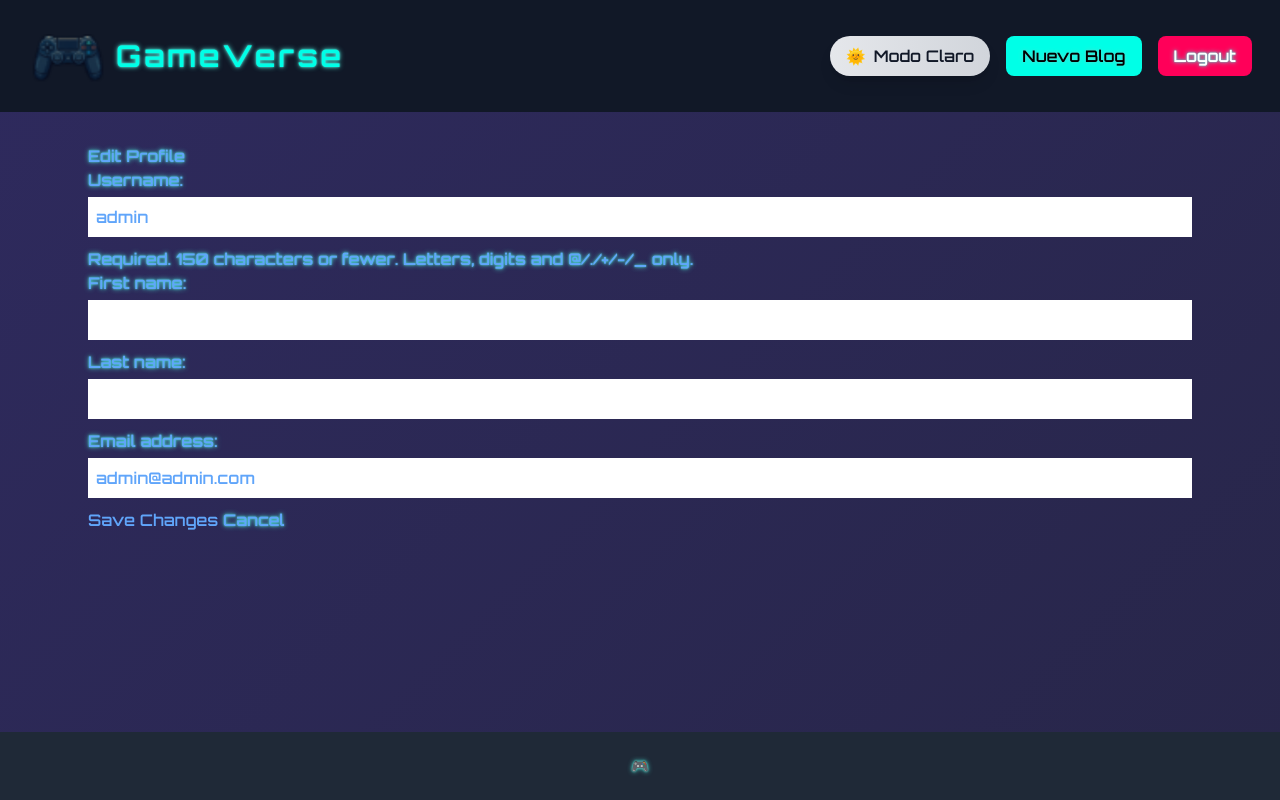
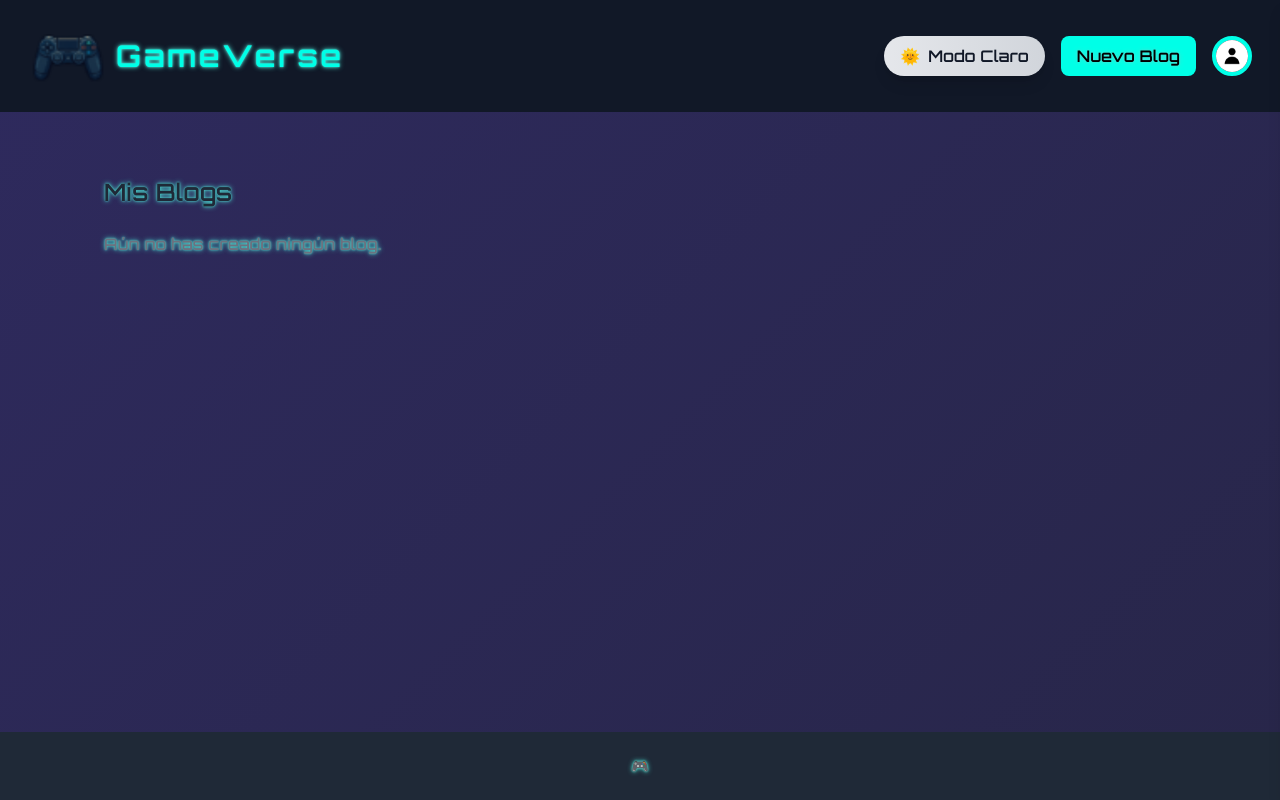
Before and after one commit to DanielIVG/ProyectoHDC4, a Django app: page /dashboard/profile/ in a window 1280 px wide. Run offline with Django 5.2, Linux system fonts and the light colour scheme; a user stored in the database is signed in; some libraries are stand-ins or nearby versions.

Commit message:
Sidebar y visualizacion de blogs
agregue un sidebar para el usuario y mejore la manera en la que se ven los blogs

```diff
--- a/blogproject/blogapp/templates/blogapp/base.html
+++ b/blogproject/blogapp/templates/blogapp/base.html
@@ -7,6 +7,7 @@
   <meta name="viewport" content="width=device-width, initial-scale=1.0">
   <title>GameVerse</title>
   <script src="https://cdn.tailwindcss.com"></script>
+  <script src="https://cdnjs.cloudflare.com/ajax/libs/flowbite/2.3.0/flowbite.min.js"></script>
   <script>
     tailwind.config = {
       darkMode: 'class',
@@ -118,7 +119,16 @@
             <a href="{% url 'blogapp:register' %}" class="bg-neon text-black px-4 py-2 rounded-lg hover:bg-white transition-all duration-300">Register</a>
           {% else %}
             <a href="{% url 'blogapp:add_blog' %}" class="bg-neon text-black px-4 py-2 rounded-lg hover:bg-white transition-all duration-300">Nuevo Blog</a>
-            <a href="{% url 'blogapp:logout' %}" class="bg-warning px-4 py-2 rounded-lg hover:bg-pink-600 transition-all duration-300">Logout</a>
+            <!-- Botón de imagen de perfil -->
+            <button data-drawer-target="profile-sidebar" data-drawer-show="profile-sidebar" data-drawer-placement="right" aria-controls="profile-sidebar">
+              {% if user.profile.image %}
+                  <img src="{{ user.profile.image.url }}" alt="Profile" class="w-10 h-10 rounded-full object-cover border-4 border-neon">
+              {% else %}
+                  <img src="/static/images/DefaultProfilePic.jpg" alt="Profile" class="w-10 h-10 rounded-full object-cover border-4 border-neon">
+              {% endif %}
+            </button>
+
+
           {% endif %}
         {% endif %}
       </div>
@@ -131,6 +141,7 @@
       {% block content %}{% endblock %}
     </div>
   </main>
+  {% include 'blogapp/sidebar.html' %}
 
   <!-- Footer estilo gamer -->
   <footer class="text-center py-6 bg-gray-800 text-gray-400">
--- a/blogproject/blogapp/templates/blogapp/dashboard.html
+++ b/blogproject/blogapp/templates/blogapp/dashboard.html
@@ -1,42 +1,23 @@
 {% extends "blogapp/base.html" %}
 {% block content %}
-<div class="container-fluid">
-    <div class="row bg-white dark:bg-gray-800 rounded-lg shadow-xl p-8 transition-all duration-700 ease-in-out animate-fade-in">
-        <!-- Sidebar -->
-        <div class="col-md-3 bg-light sidebar">
-            <div class="sidebar-sticky pt-3">
-                <div class="text-center mb-4 text-blue-400 hover:text-blue-300">
-                    <h4>{{ user.username }}'s Dashboard</h4>
-                </div>
-                <ul class="nav flex-column">
-                    <li class="nav-item">
-                        <a class="nav-link active text-blue-400 hover:text-blue-300" href="{% url 'blogapp:dashboard' %}">
-                            My Blogs
-                        </a>
-                    </li>
-                    <li class="nav-item">
-                        <a class="nav-link text-blue-400 hover:text-blue-300" href="{% url 'blogapp:profile_edit' %}">
-                            Edit Profile
-                        </a>
-                    </li>
-                </ul>
-            </div>
-        </div>
+<div class="container mx-auto px-4 py-8">
+  <h2 class="text-2xl font-bold mb-6 dark:text-white text-gray-800">Mis Blogs</h2>
 
-        <!-- Main Content -->
-            <div class="blog-list">
-                {% for blog in blogs %}
-                <div class="bg-white dark:bg-gray-800 rounded-lg shadow-lg p-6 hover:shadow-xl transition-all duration-700 ease-in-out dark:text-white text-gray-900 animate-fade-in">
-                    <h2 class="text-xl font-semibold mb-2">
-                      <a href="{% url 'blogapp:blog_detail' blog.pk %}" class="text-blue-400 hover:text-blue-300">{{ blog.title }}</a>
-                    </h2>
-                    <p class="text-sm text-gray-500 dark:text-gray-400">by {{ blog.author.username }} - {{ blog.created_at }} - Tag: {{ blog.tag }}</p>
-                  </div>
-                {% empty %}
-                <p>You haven't created any blogs yet.</p>
-                {% endfor %}
-            </div>
-        </div>
-    </div>
+  <div class="space-y-6">
+    {% for blog in blogs %}
+      <div class="bg-white dark:bg-gray-800 rounded-lg shadow-lg p-6 hover:shadow-xl transition-all duration-700 ease-in-out dark:text-white text-gray-900">
+        <h3 class="text-xl font-semibold mb-2">
+          <a href="{% url 'blogapp:blog_detail' blog.pk %}" class="text-blue-400 hover:text-blue-300">
+            {{ blog.title }}
+          </a>
+        </h3>
+        <p class="text-sm text-gray-500 dark:text-gray-400">
+          {{ blog.created_at|date:"M d, Y" }} – Etiqueta: {{ blog.tag }}
+        </p>
+      </div>
+    {% empty %}
+      <p class="text-gray-500 dark:text-gray-300">Aún no has creado ningún blog.</p>
+    {% endfor %}
+  </div>
 </div>
 {% endblock %}
--- /dev/null
+++ b/blogproject/blogapp/templates/blogapp/sidebar.html
@@ -0,0 +1,36 @@
+<!-- templates/components/profile_sidebar.html -->
+<div id="profile-sidebar" class="fixed top-0 right-0 z-40 h-screen w-64 overflow-y-auto transition-transform translate-x-full bg-gamer text-white dark:bg-gray-900 shadow-lg" tabindex="-1" aria-labelledby="profile-sidebar-label">
+    <div class="p-4 relative">
+      <h5 id="profile-sidebar-label" class="text-xl font-semibold text-neon mb-4">Mi Perfil</h5>
+      <button type="button" data-drawer-hide="profile-sidebar" aria-controls="profile-sidebar" class="text-gray-400 hover:text-white absolute top-2.5 right-2.5">
+        <svg aria-hidden="true" class="w-6 h-6" fill="none" stroke="currentColor" viewBox="0 0 24 24">
+          <path stroke-linecap="round" stroke-linejoin="round" stroke-width="2" d="M6 18L18 6M6 6l12 12"/>
+        </svg>
+      </button>
+
+      <!-- Contenido del perfil -->
+      <div class="flex flex-col items-center space-y-2 mt-8">
+        {% if user.profile.image %}
+            <img src="{{ user.profile.image.url }}" alt="Profile" class="w-24 h-24 rounded-full object-cover border-4 border-neon">
+        {% else %}
+            <img src="/static/images/DefaultProfilePic.jpg" alt="Profile" class="w-24 h-24 rounded-full object-cover border-4 border-neon">
+        {% endif %}
+
+
+        <p class="text-lg font-bold">{{ user.username }}</p>
+        <p class="text-sm text-gray-400">{{ user.email }}</p>
+
+        <a href="{% url 'blogapp:dashboard' %}" class="mt-4 w-full text-center bg-neon text-black py-2 rounded-md hover:bg-white transition-all">
+          📝 Mis Blogs
+        </a>
+
+        <a href="{% url 'blogapp:profile_edit' %}" class="w-full text-center bg-blue-500 text-white py-2 rounded-md hover:bg-blue-400 transition-all">
+          ✏️ Editar Perfil
+        </a>
+
+        <a href="{% url 'blogapp:logout' %}" class="w-full text-center bg-red-500 py-2 rounded-md hover:bg-red-600 transition-all">
+          🔓 Cerrar sesión
+        </a>
+      </div>
+    </div>
+  </div>
--- a/blogproject/blogapp/views.py
+++ b/blogproject/blogapp/views.py
@@ -84,16 +84,22 @@ class DashboardView(LoginRequiredMixin, TemplateView):
     def get_context_data(self, **kwargs):
         context = super().get_context_data(**kwargs)
         context['blogs'] = Blog.objects.filter(author=self.request.user)
+        context['section'] = 'blogs'
         return context
 
 class ProfileUpdateView(LoginRequiredMixin, UpdateView):
     model = User
     form_class = UserProfileForm
-    template_name = 'blogapp/profile_edit.html'
+    template_name = 'blogapp/dashboard.html'
     success_url = reverse_lazy('blogapp:dashboard')
 
     def get_object(self):
         return self.request.user
+
+    def get_context_data(self, **kwargs):
+        context = super().get_context_data(**kwargs)
+        context['section'] = 'edit'
+        return context
 
 class CommentCreateView(CreateView):
     model = Comment
```
Also changed, not shown: blogproject/blogapp/models.py (+7 -0 lines), blogproject/blogapp/templates/blogapp/blog_list.html (+38 -6 lines), blogproject/blogapp/static/images/DefaultProfilePic.jpg (added).
